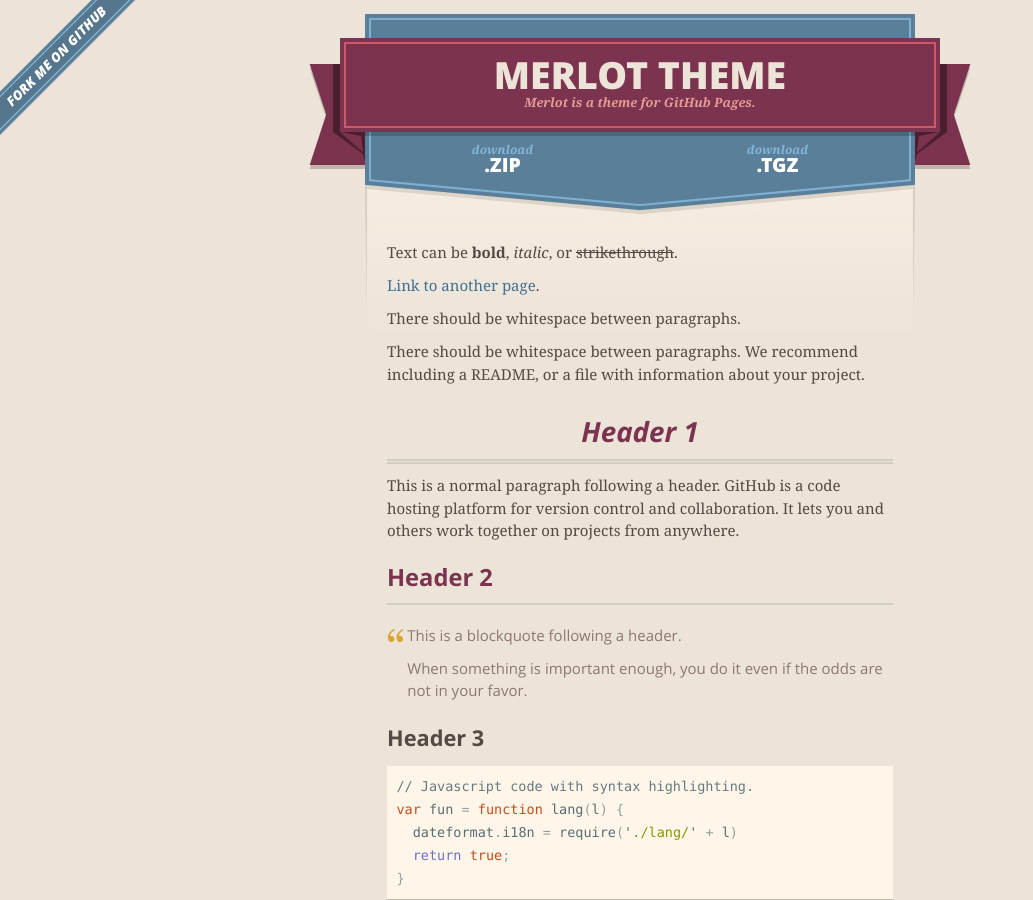
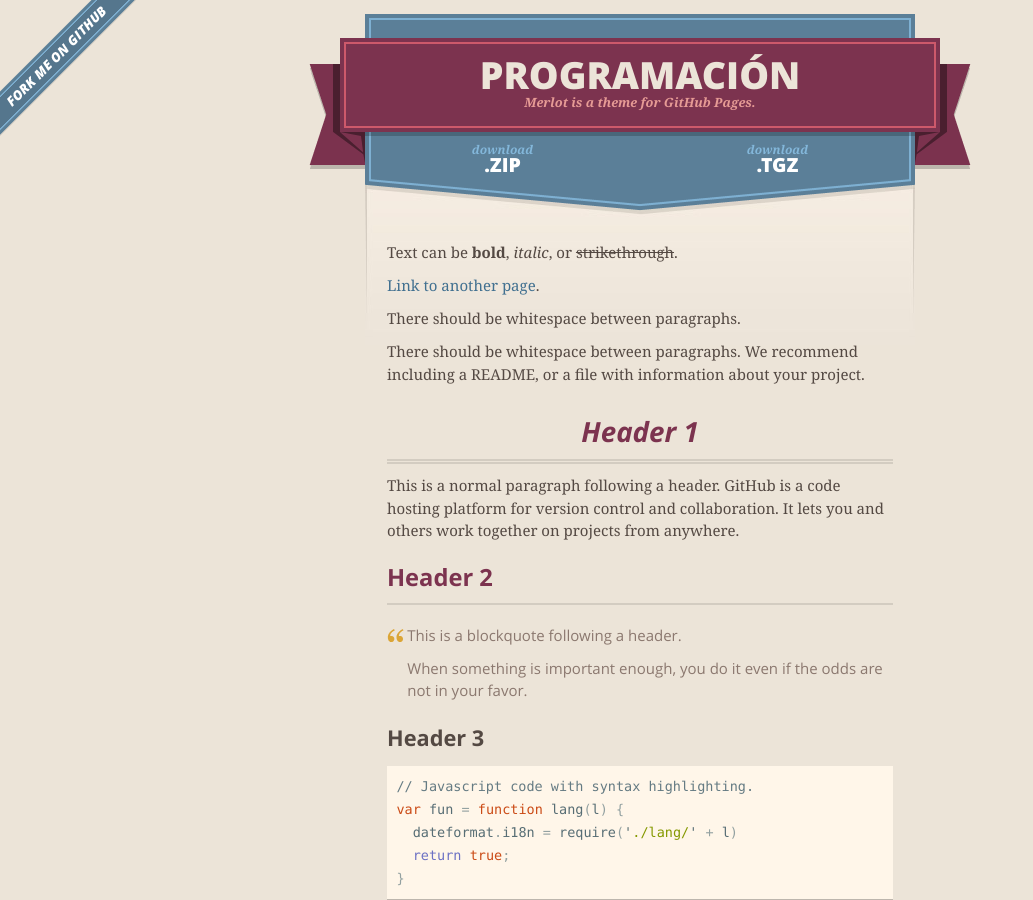
Before and after one commit to Williams7105/williams7105.github.io, a Jekyll site: the page built from index.md, in a window 1280 px wide and 900 px high. Shown: the whole window, without its empty margins (0-1033 px from the left). Built offline with Jekyll 4.4.1, drawn with Linux system fonts in a browser that asks for light colours.

Commit message:
Update _config.yml

```diff
--- a/_config.yml
+++ b/_config.yml
@@ -1,4 +1,4 @@
-title: Merlot theme
+title: PROGRAMACIÓN
 description: Merlot is a theme for GitHub Pages.
 show_downloads: true
 google_analytics:
```
